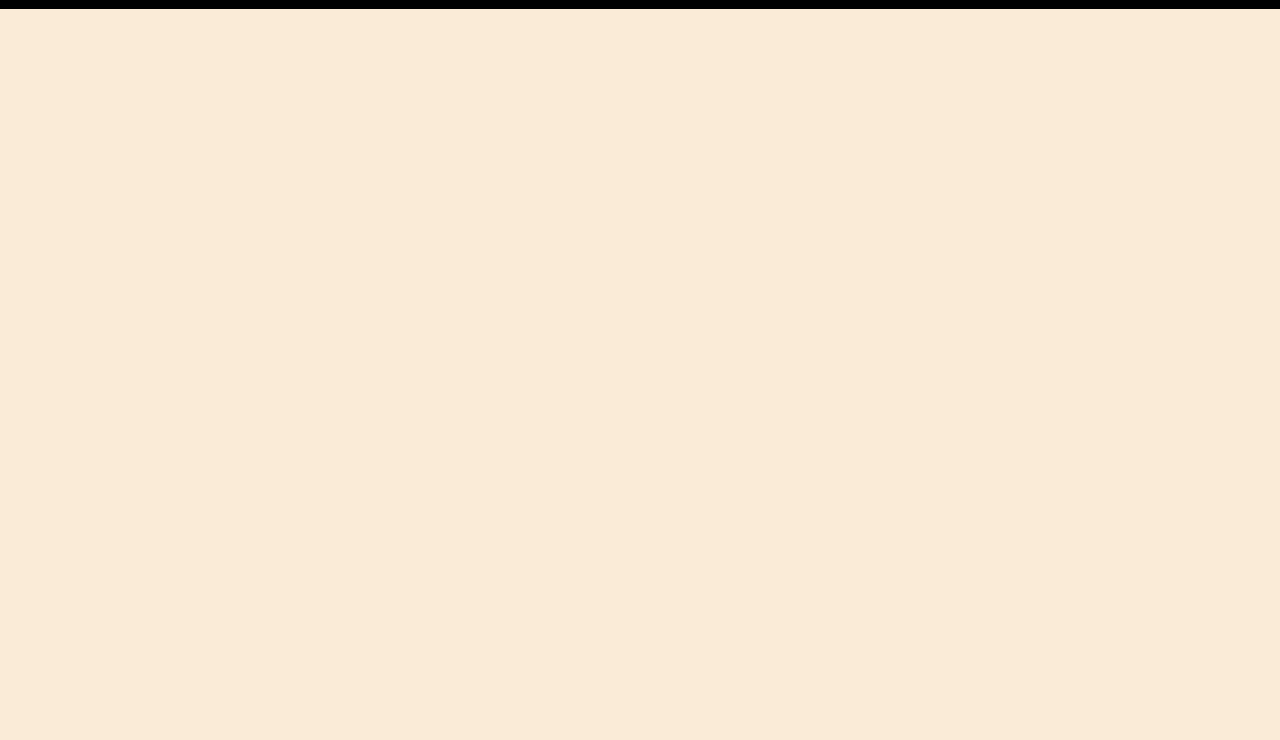
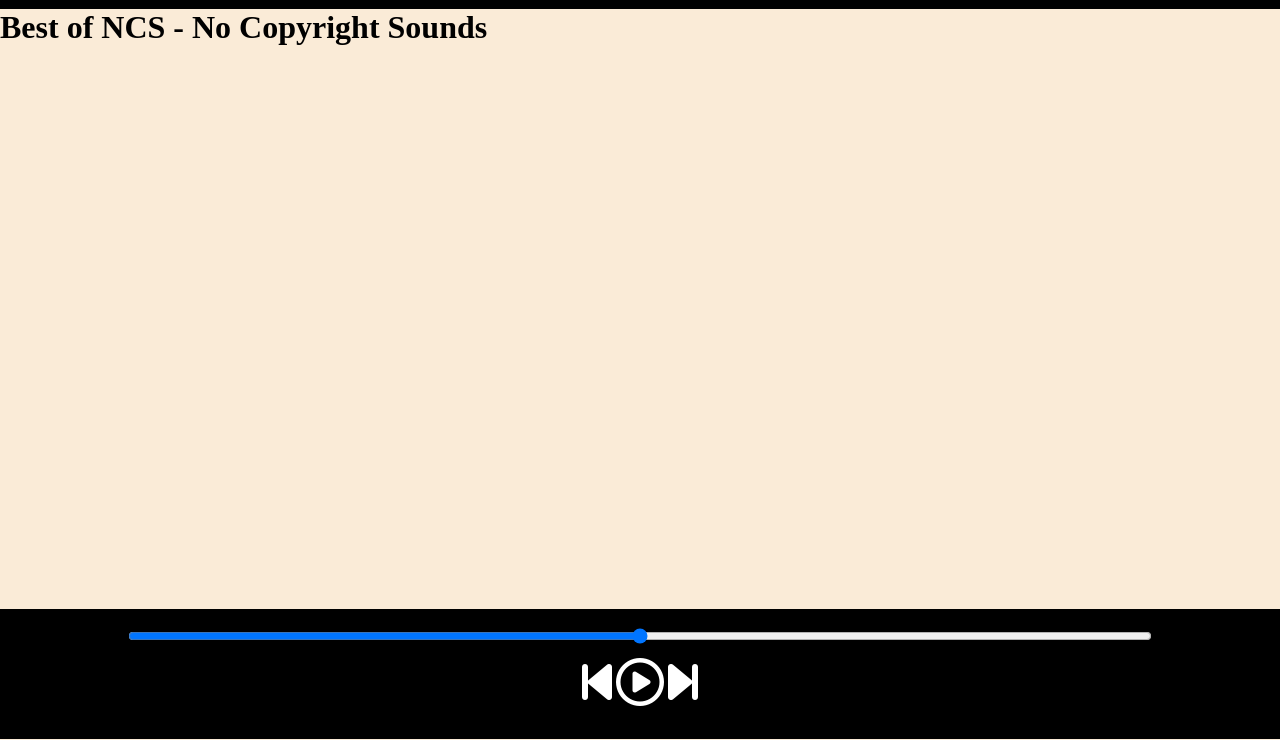
Before and after one commit to Jyoti-rgb/Spotify, a plain HTML site: page index.html in a window 1280 px wide. Shown: the part 60-800 px from the top of the page. Drawn offline with Linux system fonts and the light colour scheme; files whose address does not match are found by name.

Commit message:
Complete Bottom design

```diff
--- a/index.html
+++ b/index.html
@@ -17,6 +17,24 @@
         <li>About</li>
       </ul>
     </nav>
+    <div class="container">
+      <h1>Best of NCS - No Copyright Sounds</h1>
+      <div class="songList"></div>
+      <div class="songBanner"></div>
+    </div>
+    <div class="bottom">
+      <input type="range" name="range" id="myProgressBar" min="0" max="100" />
+      <div class="icons">
+        <!-- fontawesome icon -->
+        <i class="fa-solid fa-3x fa-backward-step"></i>
+        <i class="fa-regular fa-3x fa-circle-play"></i>
+        <i class="fa-solid fa-3x fa-forward-step"></i>
+      </div>
+    </div>
+    <script
+      src="https://kit.fontawesome.com/90699975e6.js"
+      crossorigin="anonymous"
+    ></script>
     <script src="script.js"></script>
   </body>
 </html>
--- a/style.css
+++ b/style.css
@@ -36,3 +36,28 @@ nav ul li {
   font-weight: bolder;
   font-size: 1.3rem;
 }
+.container {
+  min-height: 75vh;
+}
+.bottom {
+  position: sticky;
+  height: 130px;
+  color: white;
+  background-color: black;
+  bottom: 0;
+  display: flex;
+  justify-content: center;
+  align-items: center;
+  flex-direction: column;
+}
+.icons {
+  margin: 14px;
+}
+.icons i {
+  cursor: pointer;
+}
+
+#myProgressBar {
+  width: 80vw;
+  text-align: center;
+}
```
